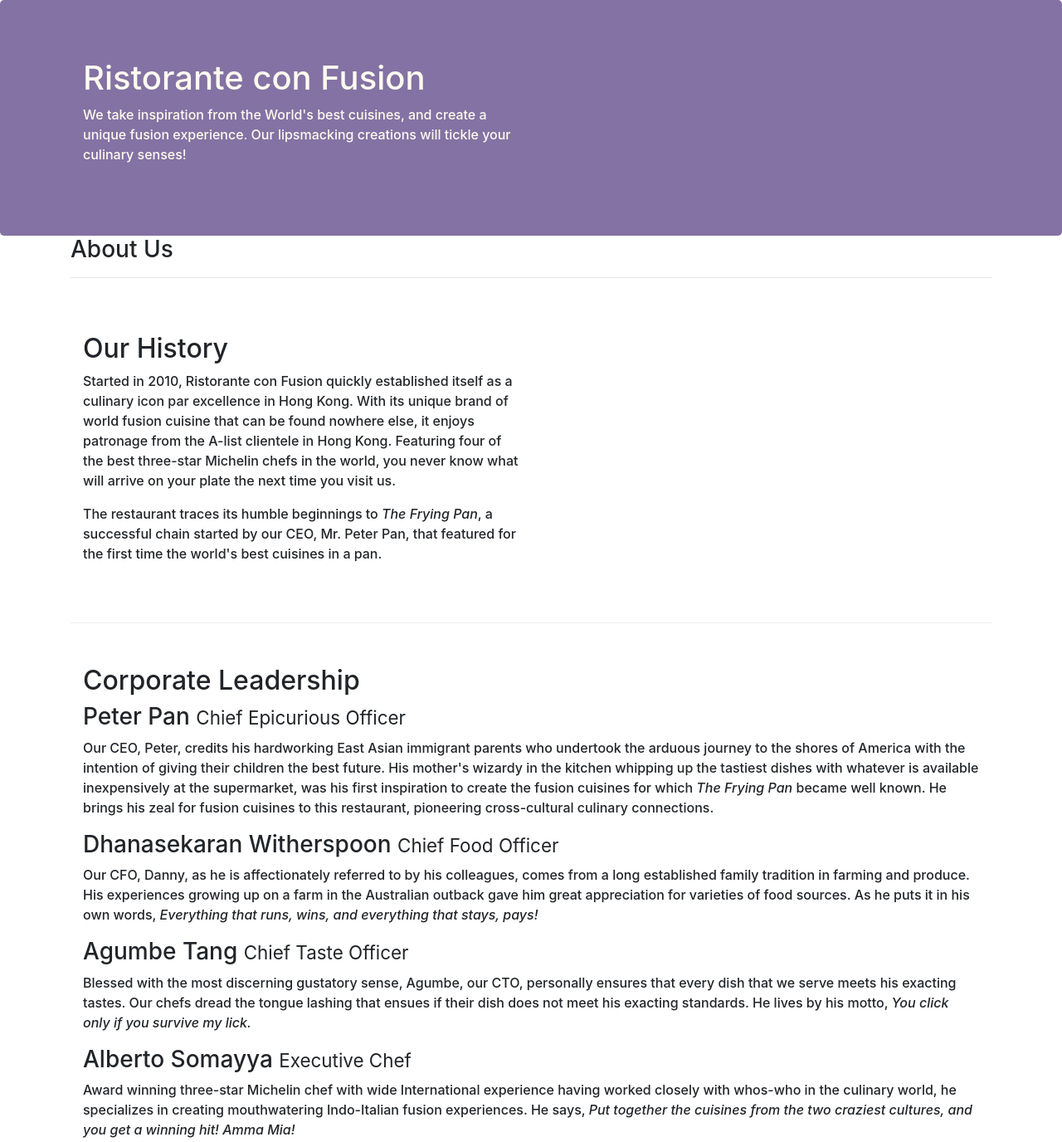
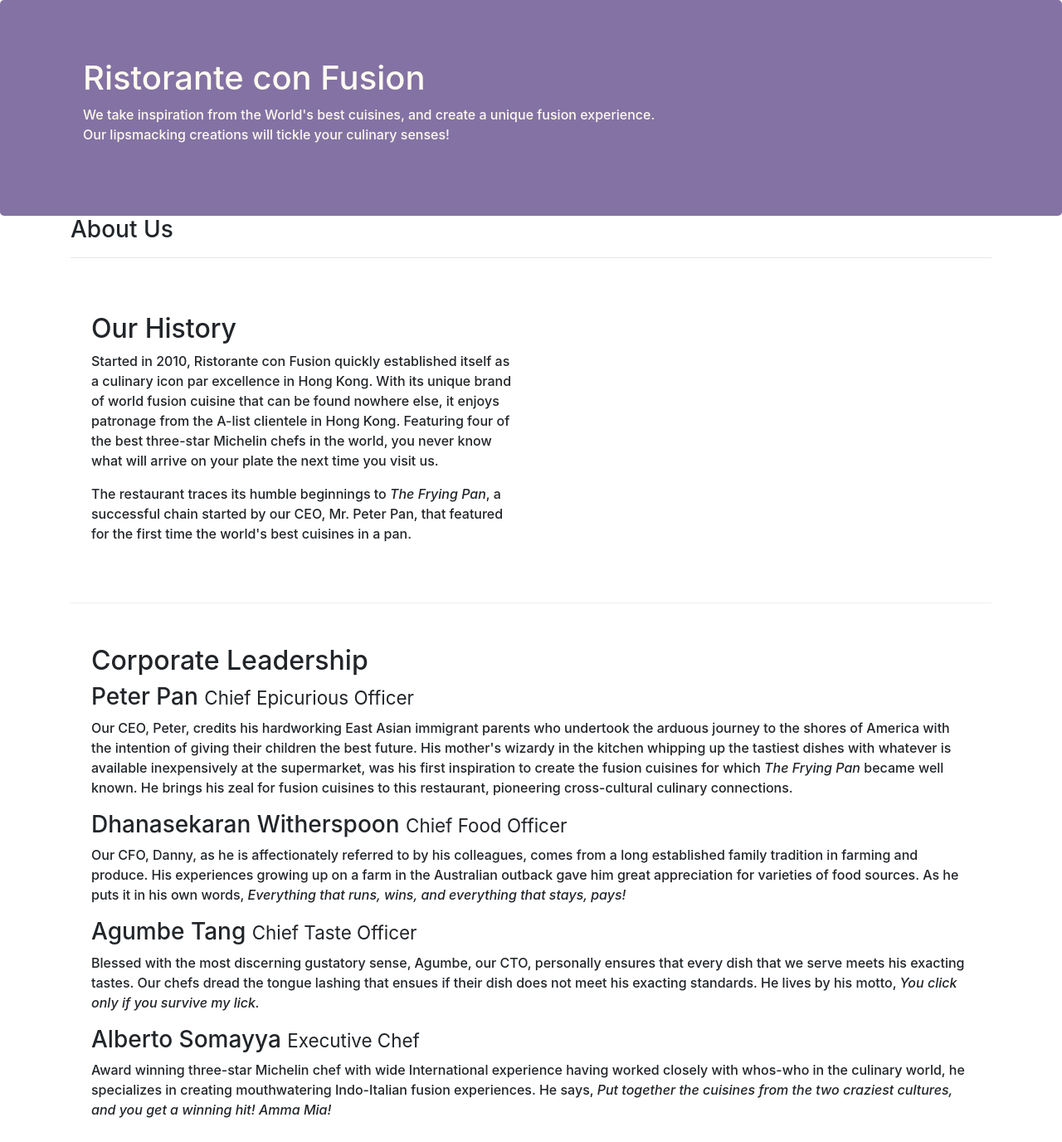
Before and after one commit to b-sujith/Fundamental-Concepts-Of-Compiler-Design, a website: page aboutus.html in a window 1280 px wide. Shown: the top 1376 px of the page at 83% size. Drawn offline with nearby package versions, Linux system fonts and the light colour scheme.

Commit message:
assignment1 final2 commit

```diff
--- a/aboutus.html
+++ b/aboutus.html
@@ -19,7 +19,7 @@
     <header class="jumbotron">
         <div class="container">
             <div class="row row-header">
-                <div class="col-12 col-sm-6">
+                <div class="col-12 col-sm-8">
                     <h1>Ristorante con Fusion</h1>
                     <p>We take inspiration from the World's best cuisines, and create a unique fusion experience. Our lipsmacking creations will tickle your culinary senses!</p>
                 </div>
@@ -49,7 +49,7 @@
 
 
         <div class="row row-content">
-            <div class="col-12 col-sm-12 col-md-12">
+            <div class="col-12 col-sm-12">
                 <h2>Corporate Leadership</h2>
                 <h3>Peter Pan <small>Chief Epicurious Officer</small></h3>
                 <p class="d-none d-sm-block">Our CEO, Peter, credits his hardworking East Asian immigrant parents who undertook the arduous journey to the shores of America with the intention of giving their children the best future. His mother's wizardy in the kitchen whipping up the tastiest dishes with whatever is available inexpensively at the supermarket, was his first inspiration to create the fusion cuisines for which <em>The Frying Pan</em> became well known. He brings his zeal for fusion cuisines to this restaurant, pioneering cross-cultural culinary connections.</p>
--- a/css/styles.css
+++ b/css/styles.css
@@ -5,7 +5,7 @@
 
 .row-content {
     margin:0px auto;
-    padding: 50px 0px 50px 0px;
+    padding: 50px 10px 50px 10px;
     border-bottom: 1px ridge;
     min-height:400px;
 }
```
